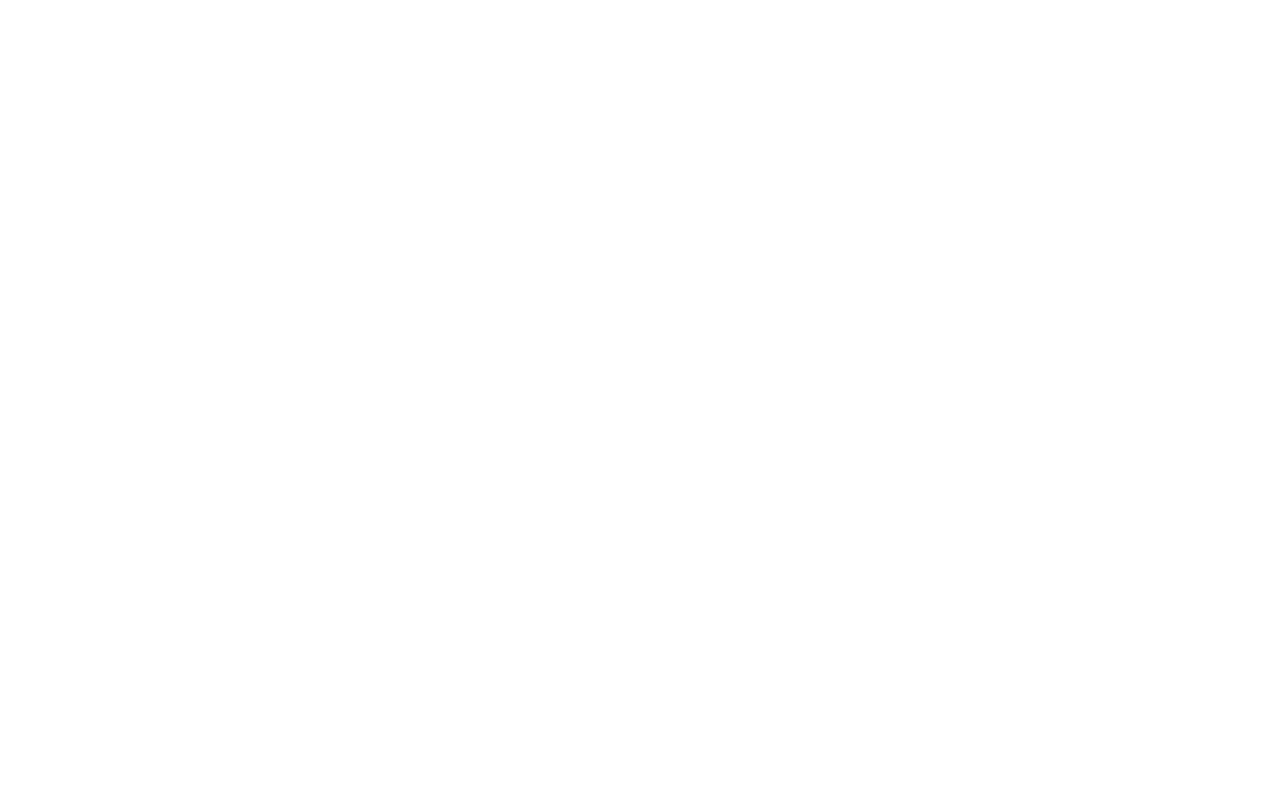
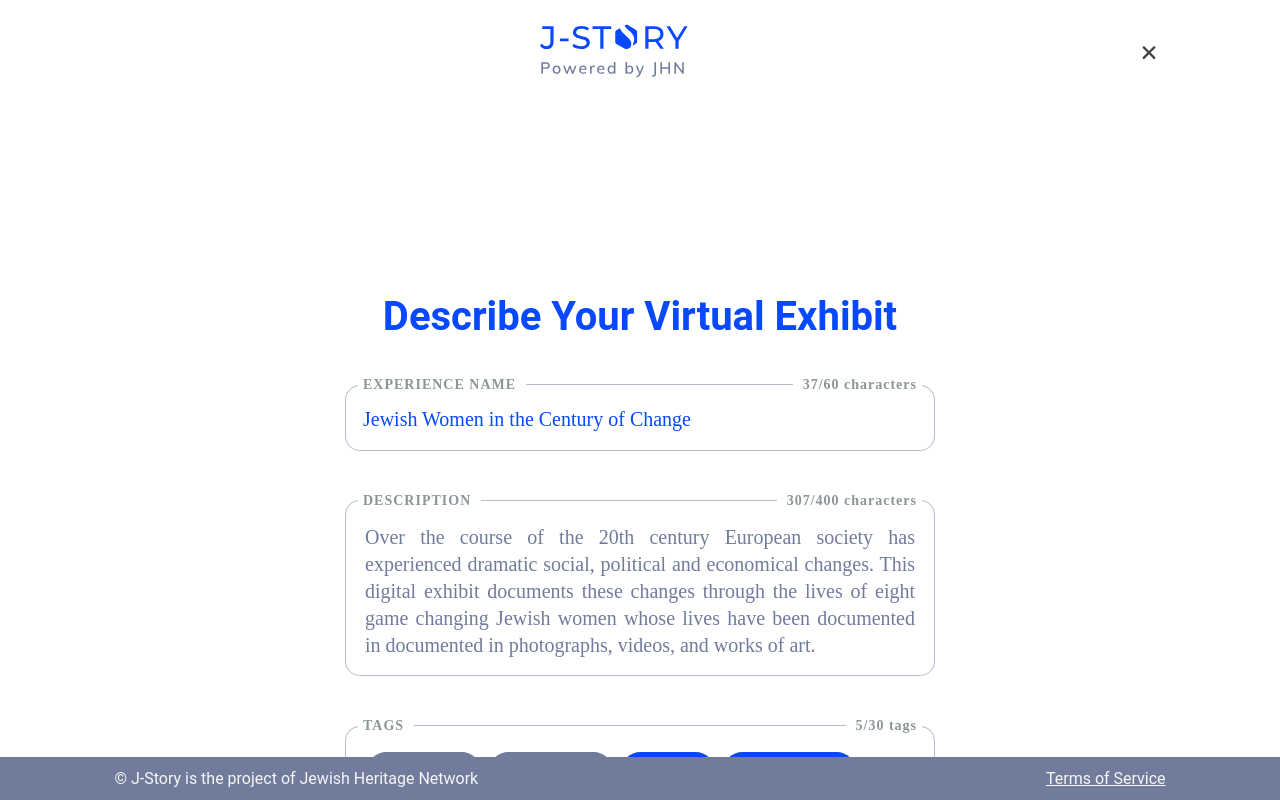
Before and after one commit to sunilgjia/j-story, a React (Create React App) app: page /virtual-exhibit in a window 1280 px wide. Built offline with nearby package versions, Linux system fonts and the light colour scheme.

Commit message:
feat(virtual exhibit) : added virtual exhibit, other misc changes

```diff
--- a/src/App.tsx
+++ b/src/App.tsx
@@ -21,6 +21,7 @@
 
 /* Theme variables */
 import "./theme/variables.css";
+import VirtualExhibit from "./pages/VirtualExhibit";
 
 const App: React.FC = () => (
   <IonApp>
@@ -29,9 +30,12 @@
         <Route path="/" exact={true}>
           <Redirect to="/home" />
         </Route>
-        <Route path="/home" exact={true}>
-          <Home />
-        </Route>
+        <Route path="/home" exact={true} component={Home} />
+        <Route
+          path="/virtual-exhibit"
+          exact={true}
+          component={VirtualExhibit}
+        />
       </IonRouterOutlet>
     </IonReactRouter>
   </IonApp>
--- a/src/components/header/header.style.tsx
+++ b/src/components/header/header.style.tsx
@@ -11,7 +11,7 @@
 `;
 
 export const PageToolbar = styled(IonToolbar)`
-  --background: #e9eaed;
+  --background: #fff;
 `;
 
 export const LogoWrraper = styled.div`
--- a/src/components/header/header.tsx
+++ b/src/components/header/header.tsx
@@ -4,7 +4,11 @@
 // Style
 import { Logo, LogoWrraper, PageHeader, PageToolbar } from "./header.style";
 
+import { useHistory } from "react-router-dom";
+
 const Header: React.FC = () => {
+  let history = useHistory();
+
   return (
     <PageHeader>
       <PageToolbar>
@@ -12,7 +16,7 @@
           <Logo src="assets/logo.svg" />
         </LogoWrraper>
         <IonButtons slot="end">
-            <IonButton>
+          <IonButton onClick={() => history.go(-1)}>
             <IonIcon slot="icon-only" icon={close} />
           </IonButton>
         </IonButtons>
--- a/src/pages/Home.style.tsx
+++ b/src/pages/Home.style.tsx
@@ -2,7 +2,7 @@
 import styled from "styled-components";
 
 export const PageContent = styled(IonContent)`
-  --background: #e9eaed;
+  --background: #fff;
 `;
 
 export const PageWrapper = styled.div`
@@ -37,10 +37,15 @@
   height: 251px;
   text-align: center;
   padding: 76px 0px 50px 0px;
-  border-radius: 10px;
+  border-radius: 15px;
   background-color: #fff;
-  // background-color: red;
   margin: 15px;
+  box-shadow: 0 0 40px 20px rgb(113 124 156 / 10%);
+  cursor: pointer;
+  transition: all 0.2s ease-in-out;
+  &:hover {
+    transform: scale(1.1);
+  }
 `;
 
 export const ExperienceTitle = styled.h3`
@@ -55,5 +60,3 @@
   width: 26px;
   height: 26px;
 `;
-
-// #e9eaed
--- a/src/pages/Home.tsx
+++ b/src/pages/Home.tsx
@@ -1,15 +1,20 @@
 import { IonCol, IonPage, IonRow } from "@ionic/react";
 // Icons
 import { arrowForward } from "ionicons/icons";
+import { Link } from "react-router-dom";
 // Components
 import Footer from "../components/footer/footer";
 import Header from "../components/header/header";
 // Style
 import {
-  ExperienceBox, ExperienceBoxWrapper, ExperienceTitle,
-  ForwardArrow, PageContent, PageDesc,
+  ExperienceBox,
+  ExperienceBoxWrapper,
+  ExperienceTitle,
+  ForwardArrow,
+  PageContent,
+  PageDesc,
   PageTitle,
-  PageWrapper
+  PageWrapper,
 } from "./Home.style";
 
 const Home: React.FC = () => {
@@ -35,10 +40,12 @@
               <ExperienceTitle>Self-Guided tour</ExperienceTitle>
               <ForwardArrow slot="icon-only" icon={arrowForward} />
             </ExperienceBox>
-            <ExperienceBox>
-              <ExperienceTitle>Virtual Exhibit</ExperienceTitle>
-              <ForwardArrow slot="icon-only" icon={arrowForward} />
-            </ExperienceBox>
+            <Link to="virtual-exhibit">
+              <ExperienceBox>
+                <ExperienceTitle>Virtual Exhibit</ExperienceTitle>
+                <ForwardArrow slot="icon-only" icon={arrowForward} />
+              </ExperienceBox>
+            </Link>
             <ExperienceBox>
               <ExperienceTitle>Online Seminar</ExperienceTitle>
               <ForwardArrow slot="icon-only" icon={arrowForward} />
--- /dev/null
+++ b/src/pages/VirtualExhibit.style.tsx
@@ -0,0 +1,189 @@
+import { IonContent } from "@ionic/react";
+import styled from "styled-components";
+
+export const PageContent = styled(IonContent)`
+  margin: 0 auto;
+`;
+
+export const PageWrapper = styled.div`
+  width: 84%;
+  max-width: 600px;
+  margin: 0 auto;
+`;
+
+export const PageTitle = styled.h1`
+  text-align: center;
+  color: #0849FF;
+  Line height:54px;
+  font-size: 40px;
+  margin-top: 230px;
+  font-weight: bold;
+`;
+
+export const FieldSet = styled.fieldset`
+  margin: 1em auto;
+  box-sizing: border-box;
+  border: 1px solid rgba(113, 124, 156, 0.5);
+  border-radius: 15px;
+  background-color: #ffffff;
+`;
+
+export const Legend = styled.legend`
+  width: 100%;
+  padding: 0;
+`;
+
+export const LegendContainer = styled.div`
+  display: flex;
+  line-height: 1.2;
+  justify-content: space-between;
+`;
+
+export const LegendLeftTitle = styled.div`
+  float: left;
+  padding: 0 5px;
+  text-transform: uppercase;
+  color: #8c9597;
+  font-family: "Source Sans Pro";
+  font-size: 14px;
+  font-weight: 600;
+  letter-spacing: 1px;
+  line-height: 16px;
+`;
+
+export const LegendSeparator = styled.div`
+  float: left;
+  height: 1px;
+  background-color: rgba(113, 124, 156, 0.5);
+  width: 0;
+  margin: 7px 5px 0 5px;
+  flex: 1;
+`;
+
+export const LegendRightTitle = styled.div`
+  float: left;
+  padding: 0 5px;
+  color: #8c9597;
+  font-family: "Source Sans Pro";
+  font-size: 14px;
+  font-weight: 600;
+  letter-spacing: 1px;
+  line-height: 16px;
+`;
+
+export const ExperienceContent = styled.input`
+  color: #0849ff;
+  font-family: "Source Sans Pro";
+  font-size: 20px;
+  letter-spacing: 0;
+  line-height: 25px;
+  padding: 0.5rem 0.25em;
+  width: 100%;
+  border: unset;
+  outline: none;
+`;
+
+export const DescriptionContent = styled.div`
+  padding: 0.5rem 0.25em;
+  color: #717c9c;
+  font-family: "Source Sans Pro";
+  font-size: 20px;
+  letter-spacing: 0;
+  line-height: 27px;
+  display: grid;
+  word-break: break-word;
+  &::after {
+    content: attr(data-replicated-value) " ";
+    white-space: pre-wrap;
+    visibility: hidden;
+    grid-area: 1 / 1 / 2 / 2;
+  }
+`;
+
+export const DescriptionTextArea = styled.textarea`
+  width: 100%;
+  border: unset;
+  outline: none;
+  resize: none;
+  overflow: hidden;
+  grid-area: 1 / 1 / 2 / 2;
+  text-align: justify;
+`;
+
+export const TagContent = styled.div`
+  padding: 0.5rem 0.25em;
+  color: #717c9c;
+  font-family: "Source Sans Pro";
+  font-size: 20px;
+  letter-spacing: 0;
+  line-height: 27px;
+`;
+
+export const Tag = styled.div`
+  border-radius: 23.76px;
+  background-color: ${(props) => props.theme.bgColor};
+  padding: 0.1rem 0.5rem;
+  display: inline-block;
+  margin: 0.25rem;
+
+  color: #ffffff;
+  font-family: "Source Sans Pro";
+  font-size: 16px;
+  letter-spacing: 0;
+  line-height: 36px;
+  text-align: center;
+`;
+
+export const IconWrapper = styled.div`
+  height: 8.64px;
+  width: 8.63px;
+  display: inline-block;
+  margin-left: 5px;
+  cursor: pointer;
+  svg,
+  svg > g > g {
+    height: 8.64px;
+    width: 8.63px;
+    fill: #ffffff;
+  }
+`;
+
+export const NextButton = styled.button`
+  height: 40px;
+  width: 141px;
+  border-radius: 25.6px;
+  background-color: #fac807;
+  color: #2a2a2a;
+  font-family: "Source Sans Pro";
+  font-size: 16px;
+  font-weight: bold;
+  letter-spacing: 0;
+  line-height: 20px;
+  cursor: pointer;
+`;
+
+export const NextButtonLabel = styled.label`
+  height: 20px;
+  width: 89px;
+  color: #2a2a2a;
+  font-family: "Source Sans Pro";
+  font-size: 16px;
+  font-weight: bold;
+  letter-spacing: 0;
+  line-height: 20px;
+  cursor: pointer;
+`;
+
+export const ArrowRightIconWrapper = styled.div`
+  height: 14px;
+  width: 17.11px;
+  display: inline-block;
+  margin-left: 15px;
+  cursor: pointer;
+  svg,
+  svg > g > g {
+    height: 14px;
+    width: 17.11px;
+    fill: #2a2a2a;
+  }
+`;
--- /dev/null
+++ b/src/pages/VirtualExhibit.tsx
@@ -0,0 +1,144 @@
+import { IonCol, IonPage, IonRow } from "@ionic/react";
+
+import { arrowForward, triangleSharp } from "ionicons/icons";
+import { useState } from "react";
+
+import Footer from "../components/footer/footer";
+import Header from "../components/header/header";
+
+import {
+  FieldSet,
+  Legend,
+  LegendContainer,
+  LegendLeftTitle,
+  LegendSeparator,
+  LegendRightTitle,
+  PageContent,
+  PageTitle,
+  PageWrapper,
+  ExperienceContent,
+  DescriptionContent,
+  DescriptionTextArea,
+  TagContent,
+  Tag,
+  IconWrapper,
+  ArrowRightIconWrapper,
+  NextButton,
+  NextButtonLabel,
+} from "./VirtualExhibit.style";
+
+import { ReactComponent as CloseIcon } from "../assets/icons/close-icon.svg";
+import { ReactComponent as ArrowRightIcon } from "../assets/icons/arrow-icon-right.svg";
+
+const VirtualExhibit: React.FC = () => {
+  const [tags, setTags] = useState([
+    { label: "20th Century", bgColor: "#717C9C" },
+    { label: "Jewish women", bgColor: "#717C9C" },
+    { label: "Feminism", bgColor: "#0849ff" },
+    { label: "Women's Rights", bgColor: "#0849ff" },
+    { label: "Suffrage", bgColor: "#0849ff" },
+  ]);
+
+  const [expContent, setExpContent] = useState(
+    "Jewish Women in the Century of Change"
+  );
+  const [desc, setDesc] = useState(
+    `Over the course of the 20th century European society has experienced dramatic social, political and economical changes. This digital exhibit documents these changes through the lives of eight game changing Jewish women whose lives have been documented in documented in photographs, videos, and works of art.`
+  );
+
+  const removeTag = (index: number) =>
+    setTags(tags.filter((_, i) => i !== index));
+
+  return (
+    <IonPage id="home-page">
+      <Header />
+      <PageContent fullscreen>
+        <PageWrapper>
+          <IonRow>
+            <IonCol>
+              <PageTitle>Describe Your Virtual Exhibit</PageTitle>
+            </IonCol>
+          </IonRow>
+          <IonRow>
+            <IonCol>
+              <FieldSet>
+                <Legend>
+                  <LegendContainer>
+                    <LegendLeftTitle>Experience Name</LegendLeftTitle>
+                    <LegendSeparator></LegendSeparator>
+                    <LegendRightTitle>
+                      {expContent.length}/60 characters
+                    </LegendRightTitle>
+                  </LegendContainer>
+                </Legend>
+                <ExperienceContent
+                  value={expContent}
+                  onChange={(e) => setExpContent(e.target.value)}
+                  maxLength={60}
+                />
+              </FieldSet>
+            </IonCol>
+          </IonRow>
+          <IonRow>
+            <IonCol>
+              <FieldSet>
+                <Legend>
+                  <LegendContainer>
+                    <LegendLeftTitle>Description</LegendLeftTitle>
+                    <LegendSeparator></LegendSeparator>
+                    <LegendRightTitle>
+                      {desc.length}/{400} characters
+                    </LegendRightTitle>
+                  </LegendContainer>
+                </Legend>
+                <DescriptionContent data-replicated-value={desc}>
+                  <DescriptionTextArea
+                    value={desc}
+                    onChange={(e) => setDesc(e.target.value)}
+                    maxLength={400}
+                  ></DescriptionTextArea>
+                </DescriptionContent>
+              </FieldSet>
+            </IonCol>
+          </IonRow>
+          <IonRow>
+            <IonCol>
+              <FieldSet>
+                <Legend>
+                  <LegendContainer>
+                    <LegendLeftTitle>Tags</LegendLeftTitle>
+                    <LegendSeparator></LegendSeparator>
+                    <LegendRightTitle>{tags.length}/30 tags</LegendRightTitle>
+                  </LegendContainer>
+                </Legend>
+                <TagContent>
+                  {tags.map((tag, i) => (
+                    <Tag key={i} theme={{ bgColor: tag.bgColor }}>
+                      {tag.label}
+                      <IconWrapper onClick={(e) => removeTag(i)}>
+                        <CloseIcon />
+                      </IconWrapper>
+                    </Tag>
+                  ))}
+                </TagContent>
+              </FieldSet>
+            </IonCol>
+          </IonRow>
+          <IonRow>
+            <IonCol style={{ textAlign: "right" }}>
+              <NextButton>
+                <NextButtonLabel>Next Step</NextButtonLabel>
+                <ArrowRightIconWrapper>
+                  <ArrowRightIcon />
+                </ArrowRightIconWrapper>
+              </NextButton>
+            </IonCol>
+          </IonRow>
+        </PageWrapper>
+      </PageContent>
+      <Footer />
+    </IonPage>
+  );
+};
+
+export default VirtualExhibit;
```
Also changed, not shown: src/theme/variables.css (+26 -23 lines), src/assets/icons/arrow-icon-right.svg (added), src/assets/icons/close-icon.svg (added). Lines whose indentation alone changed are shown as unchanged.
